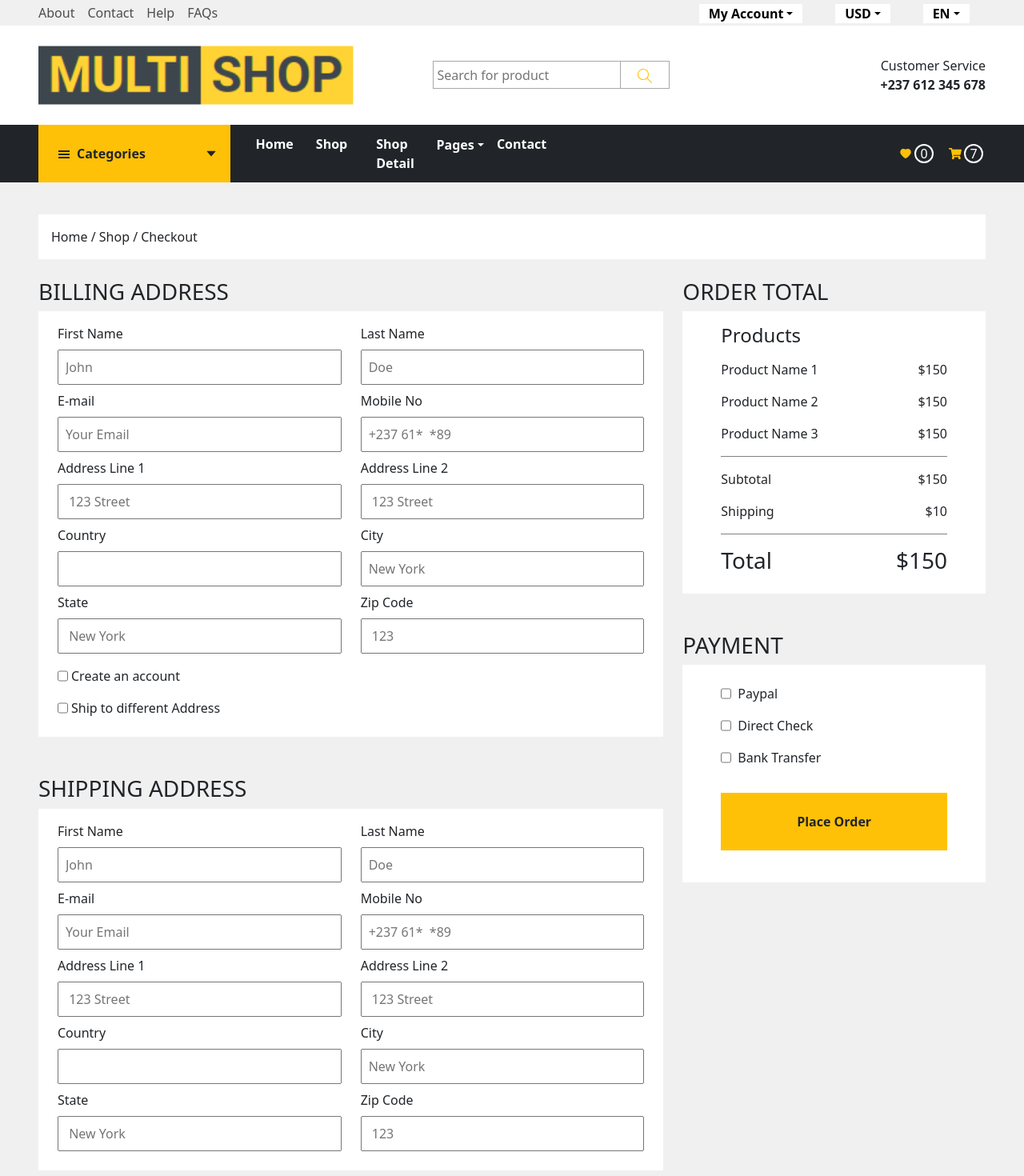
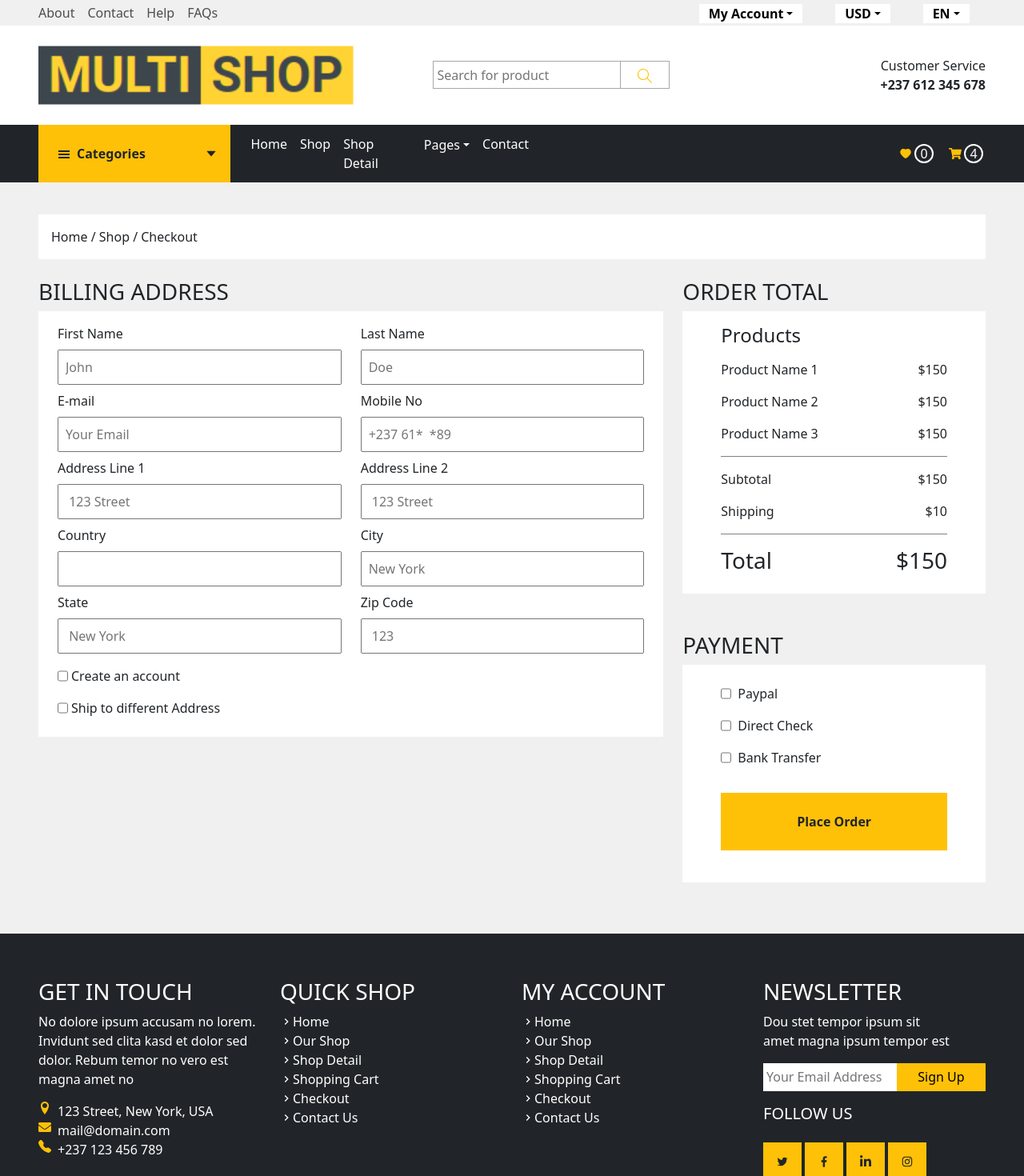
Before and after one commit to NdelliPeter/Multi-Shop, a React (Create React App) app: page /checkOut in a window 1280 px wide. Shown: the top 1470 px of the page at 80% size. Built offline with nearby package versions, Linux system fonts and the light colour scheme; data requests are answered from the project's data file.

Commit message:
linked to server

```diff
--- a/data/db.json
+++ b/data/db.json
@@ -107,24 +107,6 @@
   ],
   "basket": [
     {
-      "id": 2,
-      "productName": "Male cloth",
-      "image": "https://images.pexels.com/photos/13192037/pexels-photo-13192037.jpeg?auto=compress&cs=tinysrgb&w=1260&h=750&dpr=1",
-      "productDetails": "Volup erat ipsum diam elitr rebum et dolor. Est nonumy elitr erat diam stet sit clita ea. Sanc ipsum et, labore clita lorem magna duo dolor no seaNonumy",
-      "price": 150,
-      "total": 450,
-      "quantity": 2
-    },
-    {
-      "id": 3,
-      "productName": "camera",
-      "image": "https://images.pexels.com/photos/336232/pexels-photo-336232.jpeg?auto=compress&cs=tinysrgb&w=1260&h=750&dpr=1",
-      "productDetails": "Volup erat ipsum diam elitr rebum et dolor. Est nonumy elitr erat diam stet sit clita ea. Sanc ipsum et, labore clita lorem magna duo dolor no seaNonumy",
-      "price": 150,
-      "total": 300,
-      "quantity": 1
-    },
-    {
       "id": 8,
       "productName": "camera",
       "image": "https://images.pexels.com/photos/9825046/pexels-photo-9825046.jpeg?auto=compress&cs=tinysrgb&w=1260&h=750&dpr=1",
@@ -139,16 +121,7 @@
       "image": "https://images.pexels.com/photos/14799851/pexels-photo-14799851.jpeg?auto=compress&cs=tinysrgb&w=1260&h=750&dpr=1",
       "productDetails": "Volup erat ipsum diam elitr rebum et dolor. Est nonumy elitr erat diam stet sit clita ea. Sanc ipsum et, labore clita lorem magna duo dolor no seaNonumy",
       "price": 150,
-      "quantity": 1,
-      "total": 150
-    },
-    {
-      "id": 12,
-      "productName": "camera",
-      "image": "https://images.pexels.com/photos/3875080/pexels-photo-3875080.jpeg?auto=compress&cs=tinysrgb&w=1260&h=750&dpr=1",
-      "productDetails": "Volup erat ipsum diam elitr rebum et dolor. Est nonumy elitr erat diam stet sit clita ea. Sanc ipsum et, labore clita lorem magna duo dolor no seaNonumy",
-      "price": 150,
-      "quantity": 0,
+      "quantity": 2,
       "total": 150
     },
     {
@@ -157,7 +130,7 @@
       "image": "https://images.pexels.com/photos/13192037/pexels-photo-13192037.jpeg?auto=compress&cs=tinysrgb&w=1260&h=750&dpr=1",
       "productDetails": "Volup erat ipsum diam elitr rebum et dolor. Est nonumy elitr erat diam stet sit clita ea. Sanc ipsum et, labore clita lorem magna duo dolor no seaNonumy",
       "price": 150,
-      "quantity": 0,
+      "quantity": 2,
       "total": 150
     },
     {
@@ -166,7 +139,7 @@
       "image": "https://images.pexels.com/photos/7207506/pexels-photo-7207506.jpeg?auto=compress&cs=tinysrgb&w=1260&h=750&dpr=1",
       "productDetails": "Volup erat ipsum diam elitr rebum et dolor. Est nonumy elitr erat diam stet sit clita ea. Sanc ipsum et, labore clita lorem magna duo dolor no seaNonumy",
       "price": 150,
-      "quantity": 0,
+      "quantity": 2,
       "total": 150
     }
   ],
--- a/src/Accounts/SignIn.js
+++ b/src/Accounts/SignIn.js
@@ -125,7 +125,7 @@ export default function SignIn() {
           <div className="col-12 my-2 passBox ">
             <div className="row px-2">
               <input
-                className="col-10 pass"
+                className="col-10 ms-1 pass"
                 type={passwordType}
                 onChange={handlePasswordChange}
                 name="password"
--- a/src/components/HomeLayout.css
+++ b/src/components/HomeLayout.css
@@ -66,6 +66,7 @@
     color: white;
     border: none;
     padding: 0px;
+    font-weight: 400;
   }
   .pagesDrop-content {
     display: block;
@@ -104,3 +105,7 @@
     border-radius: 5px;
     margin-right: 0px;
   }
+
+  .midlogo{
+    height: 100%;
+  }
--- a/src/components/HomeLayout.js
+++ b/src/components/HomeLayout.js
@@ -21,7 +21,7 @@ import axios from "axios";
 export default function HomeLayout() {
 
   const [basket, setBasket] = useState();
-  const [toggle, setToggle] = useState(false)
+  const [toggle, setToggle] = useState(false);
 
 
 
@@ -68,12 +68,15 @@ export default function HomeLayout() {
         {/* Bottom header */}
         <div className="bg-dark row justify-content-between align-items-center px-5">
           <div className="col-12 col-sm-12 col-md-12 col-lg-8 d-flex px-0 gap-4 align-items-center">
-            <div className="row justify-content-between align-items-center">
+            <div className="row justify-content-sm-between align-items-center">
+              <div className="col-5 col-sm-5 col-md-5 d-lg-none midlogo">
                 <img
-                className="col-4 d-lg-none px-0 align-items-center"
+                  className=" img-fluid px-0 align-items-center"
                   src={whiteLogo}
                   alt="logo"
                 />
+              </div>
+
 
               <div className="col-5 d-none d-sm-none d-md-none d-lg-block">
                 <DropdownMenu.Root>
@@ -149,22 +152,25 @@ export default function HomeLayout() {
                 </DropdownMenu.Root>
               </div>
 
+              <div className="col-3 col-sm-3 d-flex d-sm-flex d-md-flex d-lg-none position">
                 <button
-              className="col-3 col-sm-3 d-block d-sm-block d-md-block d-lg-none togglebtn"
+                  className="  togglebtn"
                   onClick={() => setToggle(!toggle)}>
                   <GiHamburgerMenu />
                 </button>
+              </div>
+
               {toggle && (<div className=" col-7 d-flex flex-column gap-3">
-                <NavLink className="col-2 nestedlink" to="/">
-                  <b>Home</b>
+                <NavLink className=" nestedlink" to="/">
+                  Home
                 </NavLink>
-                <NavLink className="col-2 nestedlink" to="shop">
-                  <b>Shop</b>
+                <NavLink className=" nestedlink" to="shop">
+                  Shop
                 </NavLink>
-                <NavLink className="col-2 nestedlink" to="shopDetails">
-                  <b>Shop Detail</b>
+                <NavLink className=" nestedlink" to="shopDetails">
+                  Shop Detail
                 </NavLink>
-                <Dropdown className="col-2">
+                <Dropdown className="">
                   <Dropdown.Toggle variant="light" id="pagesBtn">
                     Pages
                   </Dropdown.Toggle>
@@ -177,22 +183,23 @@ export default function HomeLayout() {
                   </Dropdown.Menu>
                 </Dropdown>
 
-                <NavLink className="col-2 nestedlink" to="contact">
-                  <b>Contact</b>
+                <NavLink className=" nestedlink" to="contact">
+                  Contact
                 </NavLink>
               </div>)
               }
               <div className=" col-7 d-none d-sm-none d-md-none d-lg-flex gap-3">
-                <NavLink className="col-2 nestedlink" to="/">
-                  <b>Home</b>
+
+                <NavLink className=" nestedlink" to="/">
+                  Home
                 </NavLink>
-                <NavLink className="col-2 nestedlink" to="shop">
-                  <b>Shop</b>
+                <NavLink className=" nestedlink" to="shop">
+                  Shop
                 </NavLink>
-                <NavLink className="col-2 nestedlink" to="shopDetails">
-                  <b>Shop Detail</b>
+                <NavLink className=" nestedlink" to="shopDetails">
+                  Shop Detail
                 </NavLink>
-                <Dropdown className="col-2">
+                <Dropdown className="">
                   <Dropdown.Toggle variant="light" id="pagesBtn">
                     Pages
                   </Dropdown.Toggle>
@@ -205,9 +212,11 @@ export default function HomeLayout() {
                   </Dropdown.Menu>
                 </Dropdown>
 
-                <NavLink className="col-2 nestedlink" to="contact">
-                  <b>Contact</b>
+                <NavLink className=" nestedlink" to="contact">
+                  Contact
                 </NavLink>
+
+
               </div>
             </div>
           </div>
--- a/src/pages/CheckOut.js
+++ b/src/pages/CheckOut.js
@@ -2,6 +2,7 @@ import "./CheckOut.css";
 import { useForm } from "react-hook-form";
 import { yupResolver } from "@hookform/resolvers/yup";
 import * as yup from "yup";
+import { useState } from "react";
 
 const CheckOutSchema = yup.object().shape({
   firstName: yup
@@ -19,6 +20,11 @@ const CheckOutSchema = yup.object().shape({
 });
 
 export default function CheckOut() {
+
+
+
+  const [shipping, setShipping] = useState(false)
+
   const {
     register,
     handleSubmit,
@@ -43,14 +49,14 @@ export default function CheckOut() {
 
           <div className="col-12 px-0">
             <div className="row">
-            <div className="col-8">
+            <div className="col-12 col-sm-12 col-md-8 col-lg-8">
             <h3 className="col-12">BILLING ADDRESS</h3>
             <form
               className="col-12 bg-white px-4 py-3"
               onSubmit={handleSubmit(SubmitCheckOut)}
             >
               <div className="row">
-                <div className="col-6">
+                <div className="col-12 col-sm-12 col-md-6 col-lg-6">
                   <label>First Name</label>
                   <input
                     className="col-12 my-2 p-2"
@@ -64,7 +70,7 @@ export default function CheckOut() {
                   </span>
                 </div>
 
-                <div className="col-6">
+                <div className="col-12 col-sm-12 col-md-6 col-lg-6">
                   <label>Last Name</label>
                   <input
                     className="col-12 my-2 p-2"
@@ -78,7 +84,7 @@ export default function CheckOut() {
                   </span>
                 </div>
 
-                <div className="col-6">
+                <div className="col-12 col-sm-12 col-md-6 col-lg-6">
                   <label>E-mail</label>
                   <input
                     className="col-12 my-2 p-2"
@@ -92,7 +98,7 @@ export default function CheckOut() {
                   </span>
                 </div>
 
-                <div className="col-6">
+                <div className="col-12 col-sm-12 col-md-6 col-lg-6">
                   <label>Mobile No</label>
                   <input
                     className="col-12 my-2 p-2"
@@ -106,7 +112,7 @@ export default function CheckOut() {
                   </span>
                 </div>
 
-                <div className="col-6">
+                <div className="col-12 col-sm-12 col-md-6 col-lg-6">
                   <label>Address Line 1</label>
                   <input
                     className="col-12 my-2 p-2"
@@ -120,7 +126,7 @@ export default function CheckOut() {
                   </span>
                 </div>
 
-                <div className="col-6">
+                <div className="col-12 col-sm-12 col-md-6 col-lg-6">
                   <label>Address Line 2</label>
                   <input
                     className="col-12 my-2 p-2"
@@ -134,7 +140,7 @@ export default function CheckOut() {
                   </span>
                 </div>
 
-                <div className="col-6">
+                <div className="col-12 col-sm-12 col-md-6 col-lg-6">
                   <label>Country</label>
                   <input
                     className="col-12 my-2 p-2 "
@@ -143,7 +149,7 @@ export default function CheckOut() {
                   />
                 </div>
 
-                <div className="col-6">
+                <div className="col-12 col-sm-12 col-md-6 col-lg-6">
                   <label>City</label>
                   <input
                     className="col-12 my-2 p-2"
@@ -157,7 +163,7 @@ export default function CheckOut() {
                   </span>
                 </div>
 
-                <div className="col-6">
+                <div className="col-12 col-sm-12 col-md-6 col-lg-6">
                   <label>State</label>
                   <input
                     className="col-12 my-2 p-2"
@@ -171,7 +177,7 @@ export default function CheckOut() {
                   </span>
                 </div>
 
-                <div className="col-6">
+                <div className="col-12 col-sm-12 col-md-6 col-lg-6">
                   <label>Zip Code</label>
                   <input
                     className="col-12 my-2 p-2"
@@ -200,6 +206,7 @@ export default function CheckOut() {
                     className="bg-warning"
                     name="zipCode"
                     type="checkbox"
+                    onClick={() => setShipping(!shipping)}
                     {...register("zipCode")}
                   />
                   <span>Ship to different Address</span>
@@ -207,14 +214,14 @@ export default function CheckOut() {
               </div>
             </form>
 
-            <div className="my-5">
+            { shipping &&(<div className="my-5">
               <h3 className="col-12">SHIPPING ADDRESS</h3>
               <form
                 className="col-12 bg-white px-4 py-3"
                 onSubmit={handleSubmit(SubmitCheckOut)}
               >
                 <div className="row">
-                  <div className="col-6">
+                  <div className="col-12 col-sm-12 col-md-6 col-lg-6">
                     <label>First Name</label>
                     <input
                       className="col-12 my-2 p-2"
@@ -228,7 +235,7 @@ export default function CheckOut() {
                     </span>
                   </div>
 
-                  <div className="col-6">
+                  <div className="col-12 col-sm-12 col-md-6 col-lg-6">
                     <label>Last Name</label>
                     <input
                       className="col-12 my-2 p-2"
@@ -242,7 +249,7 @@ export default function CheckOut() {
                     </span>
                   </div>
 
-                  <div className="col-6">
+                  <div className="col-12 col-sm-12 col-md-6 col-lg-6">
                     <label>E-mail</label>
                     <input
                       className="col-12 my-2 p-2"
@@ -256,7 +263,7 @@ export default function CheckOut() {
                     </span>
                   </div>
 
-                  <div className="col-6">
+                  <div className="col-12 col-sm-12 col-md-6 col-lg-6">
                     <label>Mobile No</label>
                     <input
                       className="col-12 my-2 p-2"
@@ -270,7 +277,7 @@ export default function CheckOut() {
                     </span>
                   </div>
 
-                  <div className="col-6">
+                  <div className="col-12 col-sm-12 col-md-6 col-lg-6">
                     <label>Address Line 1</label>
                     <input
                       className="col-12 my-2 p-2"
@@ -284,7 +291,7 @@ export default function CheckOut() {
                     </span>
                   </div>
 
-                  <div className="col-6">
+                  <div className="col-12 col-sm-12 col-md-6 col-lg-6">
                     <label>Address Line 2</label>
                     <input
                       className="col-12 my-2 p-2"
@@ -298,7 +305,7 @@ export default function CheckOut() {
                     </span>
                   </div>
 
-                  <div className="col-6">
+                  <div className="col-12 col-sm-12 col-md-6 col-lg-6">
                     <label>Country</label>
                     <input
                       className="col-12 my-2 p-2 "
@@ -307,7 +314,7 @@ export default function CheckOut() {
                     />
                   </div>
 
-                  <div className="col-6">
+                  <div className="col-12 col-sm-12 col-md-6 col-lg-6">
                     <label>City</label>
                     <input
                       className="col-12 my-2 p-2"
@@ -321,7 +328,7 @@ export default function CheckOut() {
                     </span>
                   </div>
 
-                  <div className="col-6">
+                  <div className="col-12 col-sm-12 col-md-6 col-lg-6">
                     <label>State</label>
                     <input
                       className="col-12 my-2 p-2"
@@ -335,7 +342,7 @@ export default function CheckOut() {
                     </span>
                   </div>
 
-                  <div className="col-6">
+                  <div className="col-12 col-sm-12 col-md-6 col-lg-6">
                     <label>Zip Code</label>
                     <input
                       className="col-12 my-2 p-2"
@@ -350,9 +357,9 @@ export default function CheckOut() {
                   </div>
                 </div>
               </form>
-            </div>
+            </div>)}
           </div>
-          <div className="col-4">
+          <div className="col-12 col-sm-12 col-md-4 col-lg-4">
             <h3 className="col-12">ORDER TOTAL</h3>
             <div className="col-12 bg-white px-5 py-3">
               <h4>Products</h4>
```
Also changed, not shown: src/Accounts/SignIn.css (+3 -4 lines), src/Accounts/SignUp.js (+4 -4 lines). Lines whose indentation alone changed are shown as unchanged.
